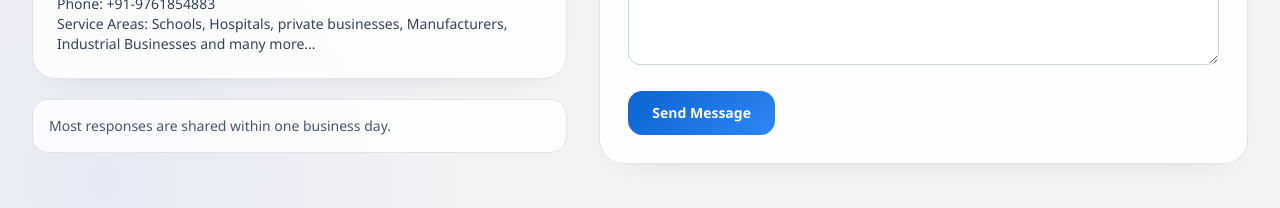
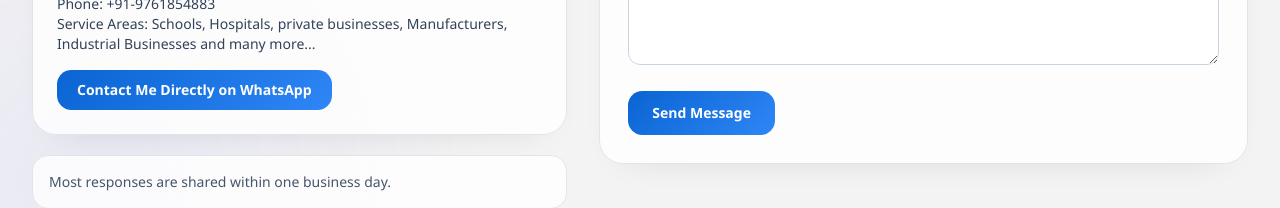
Before and after one commit to Dhruv-201004/jain-agency, a Next.js app: page /contact in a window 1280 px wide. Shown: the part 501-709 px from the top of the page. Built offline with nearby package versions, Linux system fonts and the light colour scheme; no server answers.

Commit message:
Add WhatsApp contact link to Contact Page for direct communication

```diff
--- a/app/contact/page.tsx
+++ b/app/contact/page.tsx
@@ -36,6 +36,14 @@ export default function ContactPage() {
             Service Areas: Schools, Hospitals, private businesses,
             Manufacturers, Industrial Businesses and many more...
           </p>
+          <a
+            href="https://wa.me/919761854883"
+            target="_blank"
+            rel="noopener noreferrer"
+            className="btn-primary mt-4 inline-flex px-5 py-2.5 text-sm"
+          >
+            Contact Me Directly on WhatsApp
+          </a>
         </div>
         <div className="surface rounded-2xl p-4 text-sm text-slate-600">
           Most responses are shared within one business day.
```
